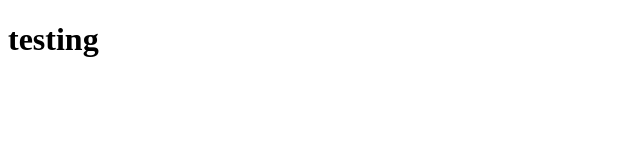
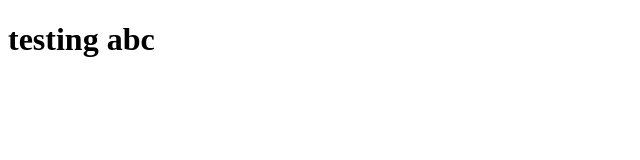
Before and after one commit to dev21-sketch/sample-repo, a plain HTML site: page index.html in a window 1280 px wide. Shown: the full height of the page, 0-640 px from the left. Drawn offline with Linux system fonts and the light colour scheme.

Commit message:
abc changin

```diff
--- a/index.html
+++ b/index.html
@@ -6,6 +6,6 @@
     <title>Document</title>
 </head>
 <body>
-    <h1>testing</h1>
+    <h1>testing abc</h1>
 </body>
 </html>
```
